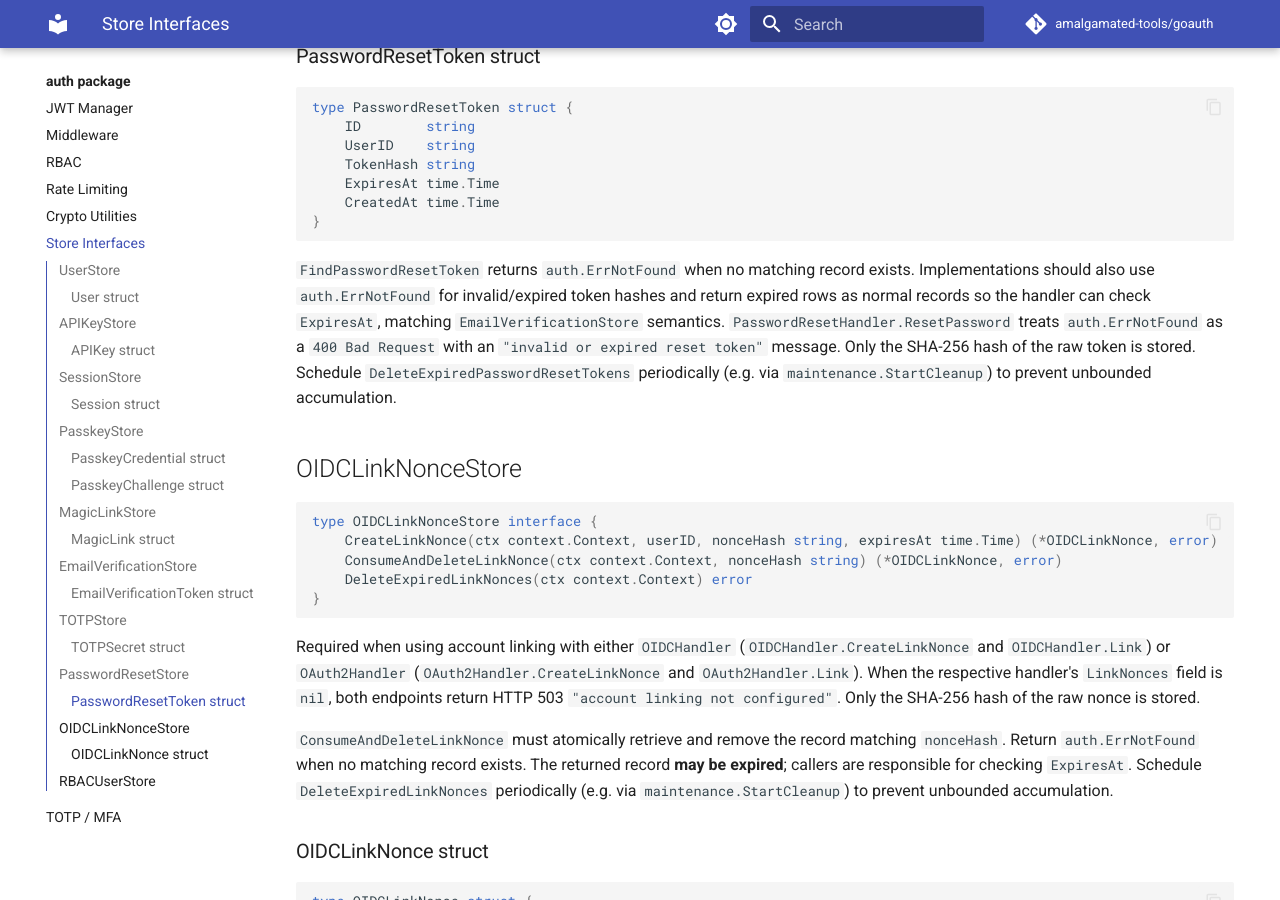
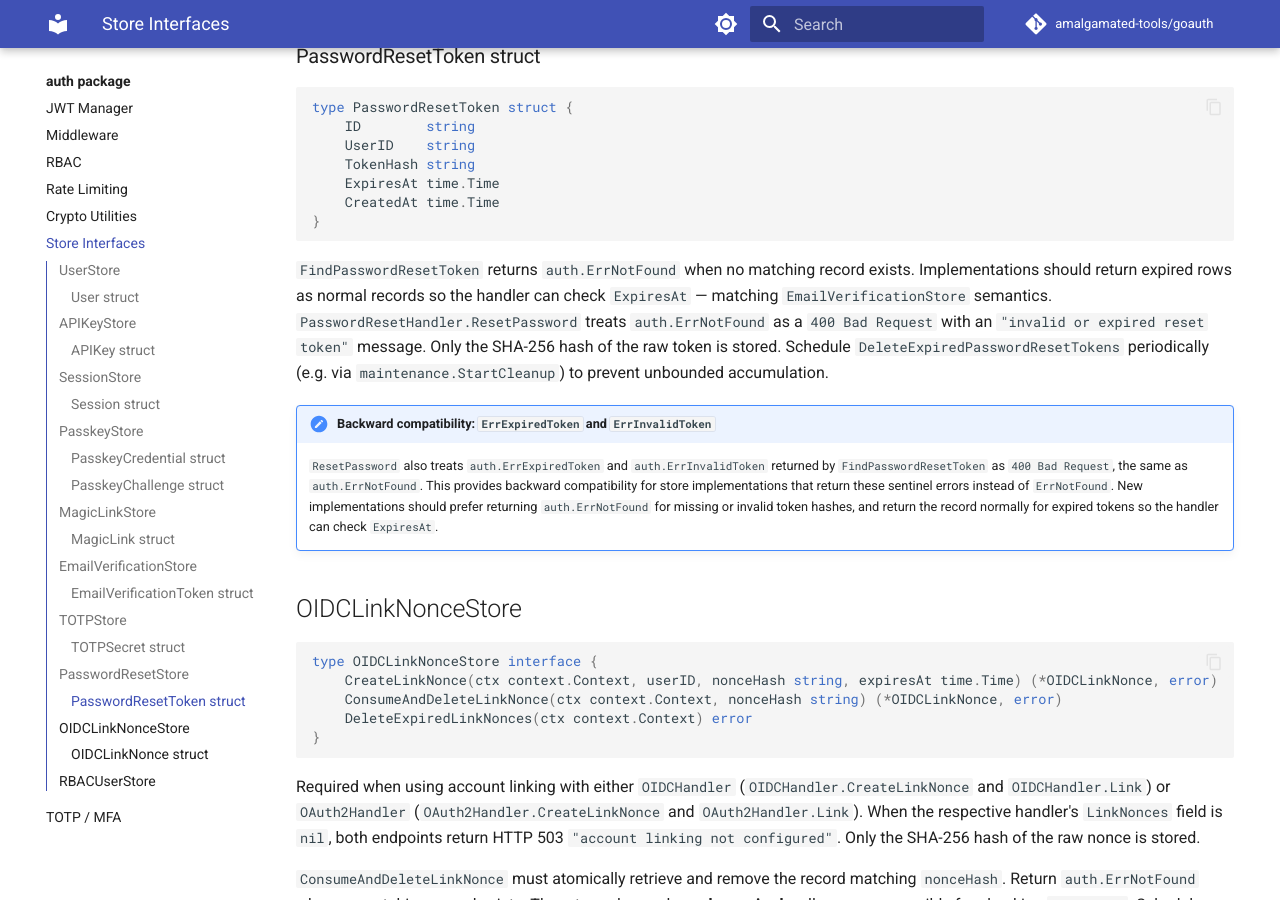
Before and after one commit to amalgamated-tools/goauth, an MkDocs documentation site: the page built from docs/auth/store-interfaces.md, in a window 1280 px wide and 900 px high, scrolled down 5457 px. Built offline with MkDocs 1.6.1 and Material for MkDocs 9.7.7, drawn with Linux system fonts in a browser that asks for light colours; comment, search, counter and statistics services are not loaded.

Commit message:
docs: document backward-compatible ErrExpiredToken/ErrInvalidToken in PasswordResetStore (#443)
* docs: document backward-compatible ErrExpiredToken/ErrInvalidToken in PasswordResetStore

PasswordResetHandler.ResetPassword now accepts auth.ErrExpiredToken and
auth.ErrInvalidToken from FindPasswordResetToken in addition to
auth.ErrNotFound, all mapping to HTTP 400. Update store-interfaces.md
and handler/password-reset.md to document this behavior and migration
guidance.

Co-authored-by: Copilot <223556219+Copilot@users.noreply.github.com>

* fix: align PasswordResetStore interface comment with backward-compatible error handling

Update the contract comment to note that ErrExpiredToken and ErrInvalidToken
are accepted for backward compatibility, removing the incorrect "must not"
language that contradicted the handler behavior introduced in PR #439.

---------

Co-authored-by: github-actions[bot] <41898282+github-actions[bot]@users.noreply.github.com>
Co-authored-by: Copilot <223556219+Copilot@users.noreply.github.com>
Co-authored-by: Patrick Veverka <veverkap@users.noreply.github.com>

````diff
--- a/docs/auth/store-interfaces.md
+++ b/docs/auth/store-interfaces.md
@@ -248,7 +248,10 @@ type PasswordResetToken struct {
 }
 ```
 
-`FindPasswordResetToken` returns `auth.ErrNotFound` when no matching record exists. Implementations should also use `auth.ErrNotFound` for invalid/expired token hashes and return expired rows as normal records so the handler can check `ExpiresAt`, matching `EmailVerificationStore` semantics. `PasswordResetHandler.ResetPassword` treats `auth.ErrNotFound` as a `400 Bad Request` with an `"invalid or expired reset token"` message. Only the SHA-256 hash of the raw token is stored. Schedule `DeleteExpiredPasswordResetTokens` periodically (e.g. via `maintenance.StartCleanup`) to prevent unbounded accumulation.
+`FindPasswordResetToken` returns `auth.ErrNotFound` when no matching record exists. Implementations should return expired rows as normal records so the handler can check `ExpiresAt` — matching `EmailVerificationStore` semantics. `PasswordResetHandler.ResetPassword` treats `auth.ErrNotFound` as a `400 Bad Request` with an `"invalid or expired reset token"` message. Only the SHA-256 hash of the raw token is stored. Schedule `DeleteExpiredPasswordResetTokens` periodically (e.g. via `maintenance.StartCleanup`) to prevent unbounded accumulation.
+
+!!! note "Backward compatibility: `ErrExpiredToken` and `ErrInvalidToken`"
+    `ResetPassword` also treats `auth.ErrExpiredToken` and `auth.ErrInvalidToken` returned by `FindPasswordResetToken` as `400 Bad Request`, the same as `auth.ErrNotFound`. This provides backward compatibility for store implementations that return these sentinel errors instead of `ErrNotFound`. New implementations should prefer returning `auth.ErrNotFound` for missing or invalid token hashes, and return the record normally for expired tokens so the handler can check `ExpiresAt`.
 
 ## OIDCLinkNonceStore
 
````
Also changed, not shown: docs/handler/password-reset.md (+4 -1 lines), 1 other file.
